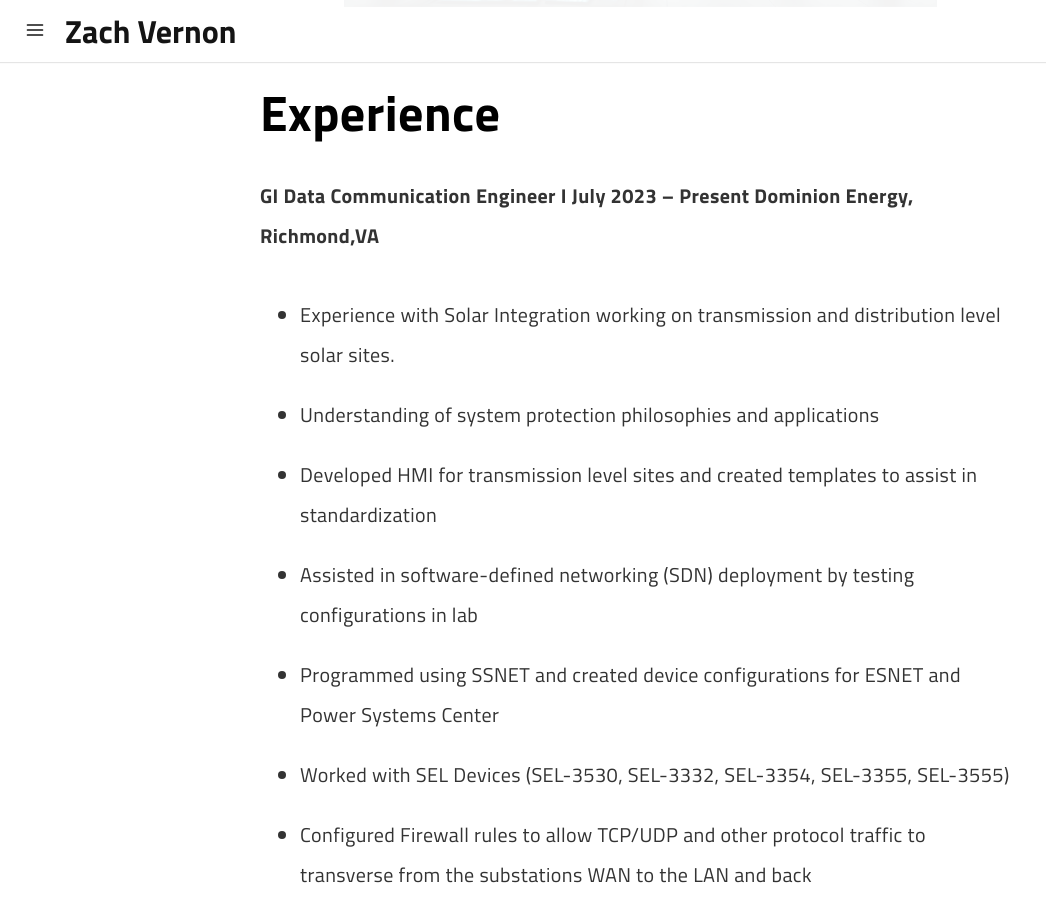
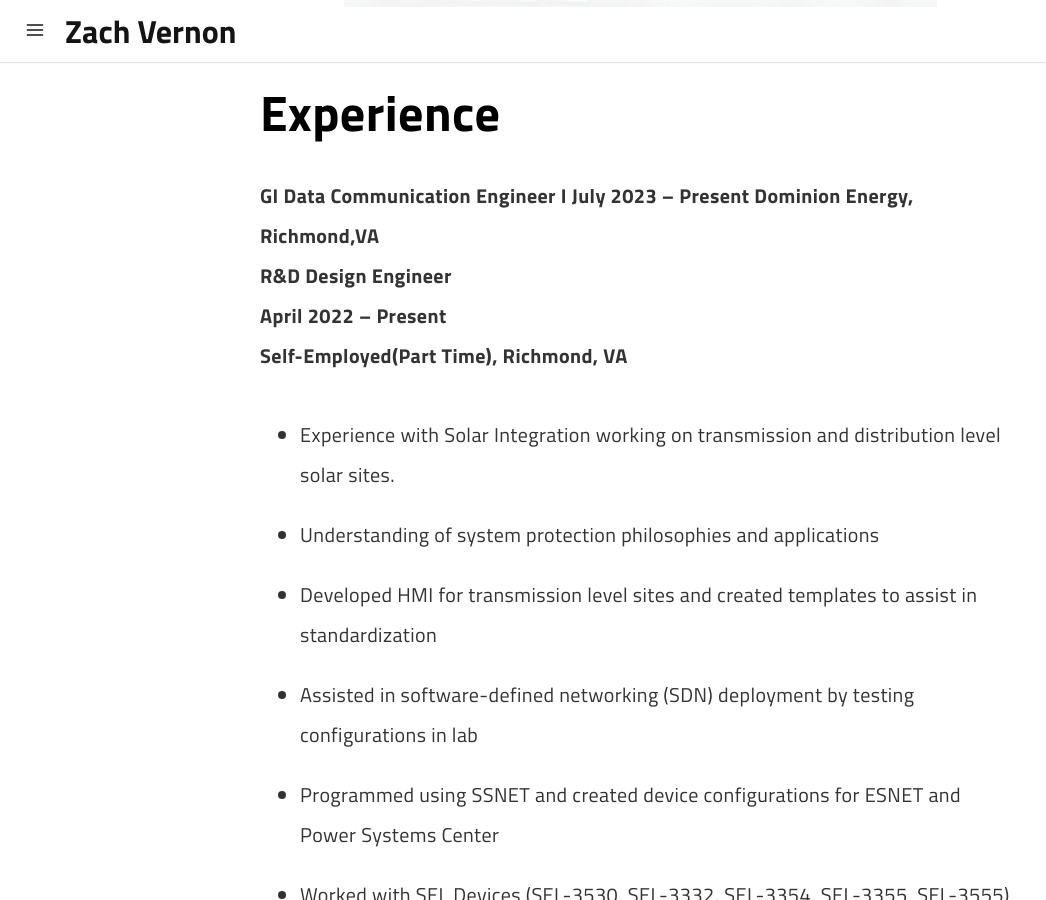
Before and after one commit to z-vernon/z-vernon.github.io, a Jekyll site: the page built from pages/experience.md, in a window 1280 px wide and 900 px high, scrolled down 422 px. Shown: the whole window, without its empty margins (0-1046 px from the left). Built offline with Jekyll 4.4.1, drawn with Linux system fonts in a browser that asks for light colours; a script that is not in the unit is left out.

Commit message:
Update experience.md

```diff
--- a/pages/experience.md
+++ b/pages/experience.md
@@ -14,6 +14,9 @@
 <b>GI Data Communication Engineer I </b>
 <b>July 2023 – Present</b>
 <b>Dominion Energy, Richmond,VA </b>
+<b>R&D Design Engineer</b>
+<b>April 2022 – Present</b>
+<b>Self-Employed(Part Time), Richmond, VA</b>
 <ul>
 <li>Experience with Solar Integration working on transmission and distribution level solar sites.</li>
 <li>Understanding of system protection philosophies and applications</li>
```
